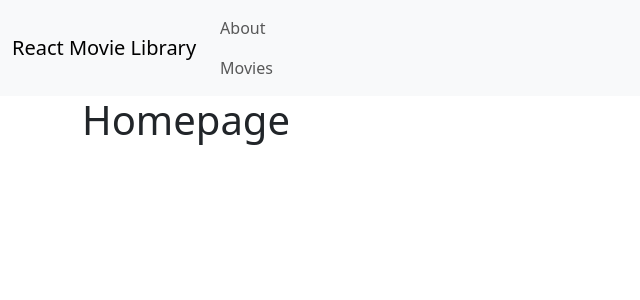
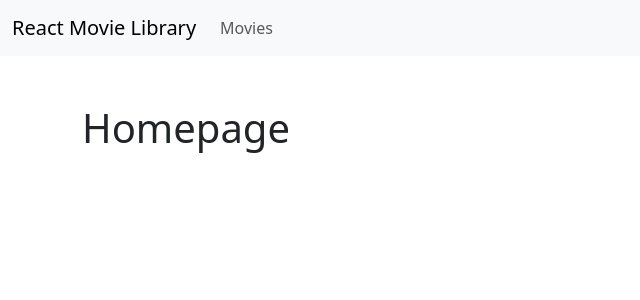
Before and after one commit to Alessandro-Fiora/webapp-react, a React (Vite) app: page / in a window 1280 px wide. Shown: the top 300 px of the page, without its empty margins (0-640 px from the left). Built offline with nearby package versions, Linux system fonts and the light colour scheme.

Commit message:
feat: add Not Found page

```diff
--- a/src/App.jsx
+++ b/src/App.jsx
@@ -1,9 +1,9 @@
 import { BrowserRouter, Routes, Route } from "react-router-dom";
 import DefaultLayout from "./layouts/DefaultLayout";
 import HomePage from "./pages/HomePage";
-import AboutPage from "./pages/AboutPage";
 import MovieIndexPage from "./pages/movies/MovieIndexPage";
 import MovieShowPage from "./pages/movies/MovieShowPage";
+import NotFoundPage from "./pages/movies/NotFoundPage";
 
 function App() {
   return (
@@ -12,13 +12,15 @@ function App() {
         <Route Component={DefaultLayout}>
           {/* STRUCTURE PAGES */}
           <Route index Component={HomePage}></Route>
-          <Route path="/about" Component={AboutPage}></Route>
 
           {/* MOVIE PAGES */}
           <Route path="/movies">
             <Route index Component={MovieIndexPage}></Route>
             <Route path=":id" Component={MovieShowPage}></Route>
           </Route>
+
+          {/* ERROR PAGES */}
+          <Route path="/404" Component={NotFoundPage}></Route>
         </Route>
       </Routes>
     </BrowserRouter>
--- a/src/components/Header.jsx
+++ b/src/components/Header.jsx
@@ -20,11 +20,7 @@ export default function Header() {
         </button>
         <div className="collapse navbar-collapse" id="navbarNav">
           <ul className="navbar-nav">
-            <li className="nav-item">
-              <NavLink className="nav-link" aria-current="page" to="/about">
-                About
-              </NavLink>
-
+            <li>
               <NavLink className="nav-link" aria-current="page" to="/movies">
                 Movies
               </NavLink>
--- a/src/pages/AboutPage.jsx
+++ /dev/null
@@ -1,9 +0,0 @@
-export default function AboutPage() {
-  return (
-    <>
-      <div className="container">
-        <h1>About</h1>
-      </div>
-    </>
-  );
-}
--- a/src/pages/HomePage.jsx
+++ b/src/pages/HomePage.jsx
@@ -1,7 +1,7 @@
 export default function HomePage() {
   return (
     <>
-      <div className="container">
+      <div className="container pt-5">
         <h1>Homepage</h1>
       </div>
     </>
--- a/src/pages/movies/MovieIndexPage.jsx
+++ b/src/pages/movies/MovieIndexPage.jsx
@@ -15,7 +15,7 @@ export default function MovieIndexPage() {
   }, []);
 
   return (
-    <div className="container">
+    <div className="container pt-5">
       <h1>Movie List</h1>
       <ul>
         {movies.map((movie) => (
--- a/src/pages/movies/MovieShowPage.jsx
+++ b/src/pages/movies/MovieShowPage.jsx
@@ -1,22 +1,35 @@
 import { useState, useEffect } from "react";
-import { useParams } from "react-router-dom";
+import { useParams, useNavigate } from "react-router-dom";
 
 export default function MovieShowPage() {
+  let navigate = useNavigate();
   const [movie, setMovie] = useState(null);
   const movieId = useParams().id;
 
   useEffect(() => {
     const url = import.meta.env.VITE_BACKEND_URL + "/api/movies/" + movieId;
     fetch(url)
-      .then((res) => res.json())
+      .then((res) => {
+        if (!res.ok) {
+          //   console.log(res);
+
+          throw new Error(res.status);
+        }
+
+        return res.json();
+      })
       .then((data) => {
         console.log(data);
         setMovie(data.movie);
+      })
+      .catch((err) => {
+        console.log(err.message);
+        if (err.message == 404) navigate("/404");
       });
   }, []);
 
   return (
-    <div className="container">
+    <div className="container pt-5">
       <h1>Movie detail</h1>
       <p>{movie && movie.title}</p>
     </div>
--- /dev/null
+++ b/src/pages/movies/NotFoundPage.jsx
@@ -0,0 +1,7 @@
+export default function NotFoundPage() {
+  return (
+    <div className="container pt-5">
+      <h1>404 - resource not found</h1>
+    </div>
+  );
+}
```
